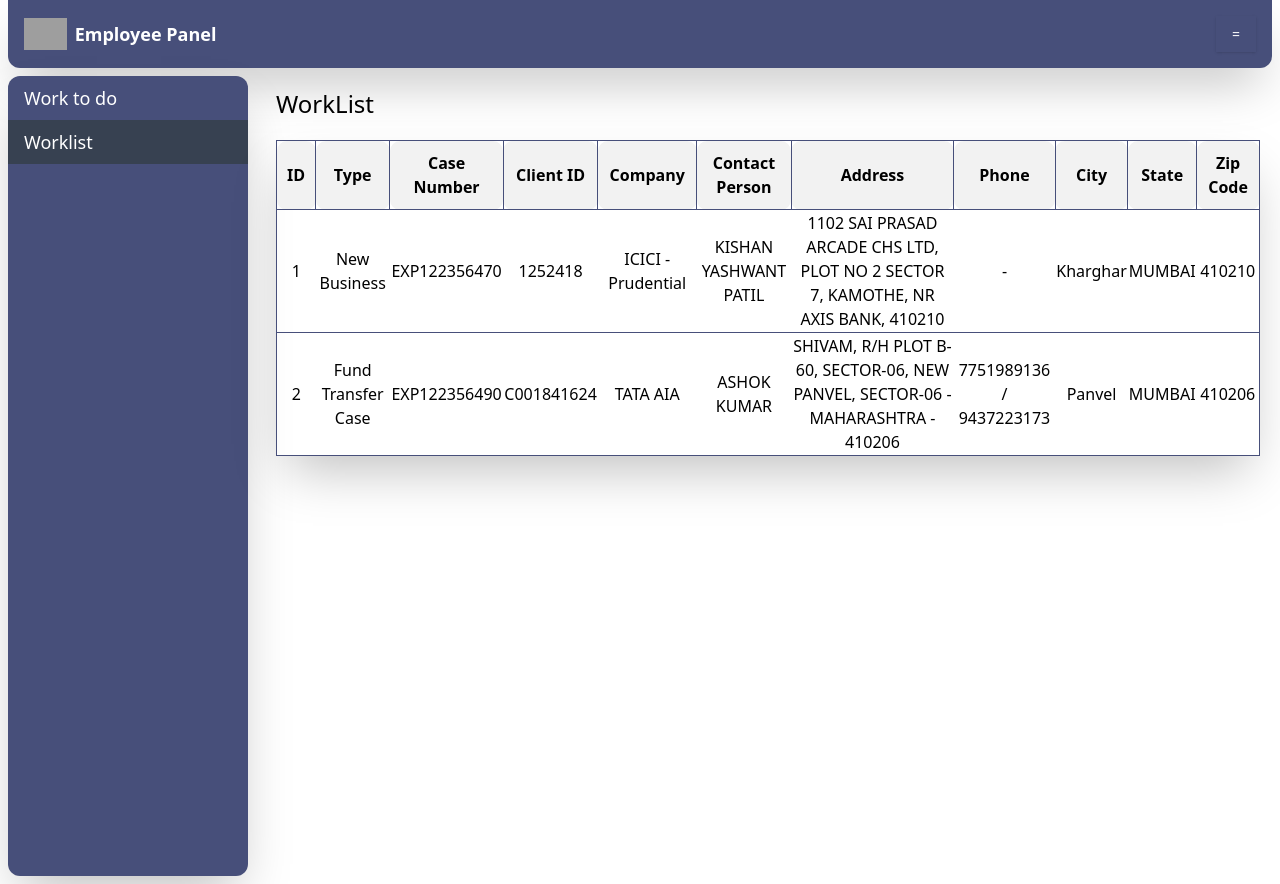
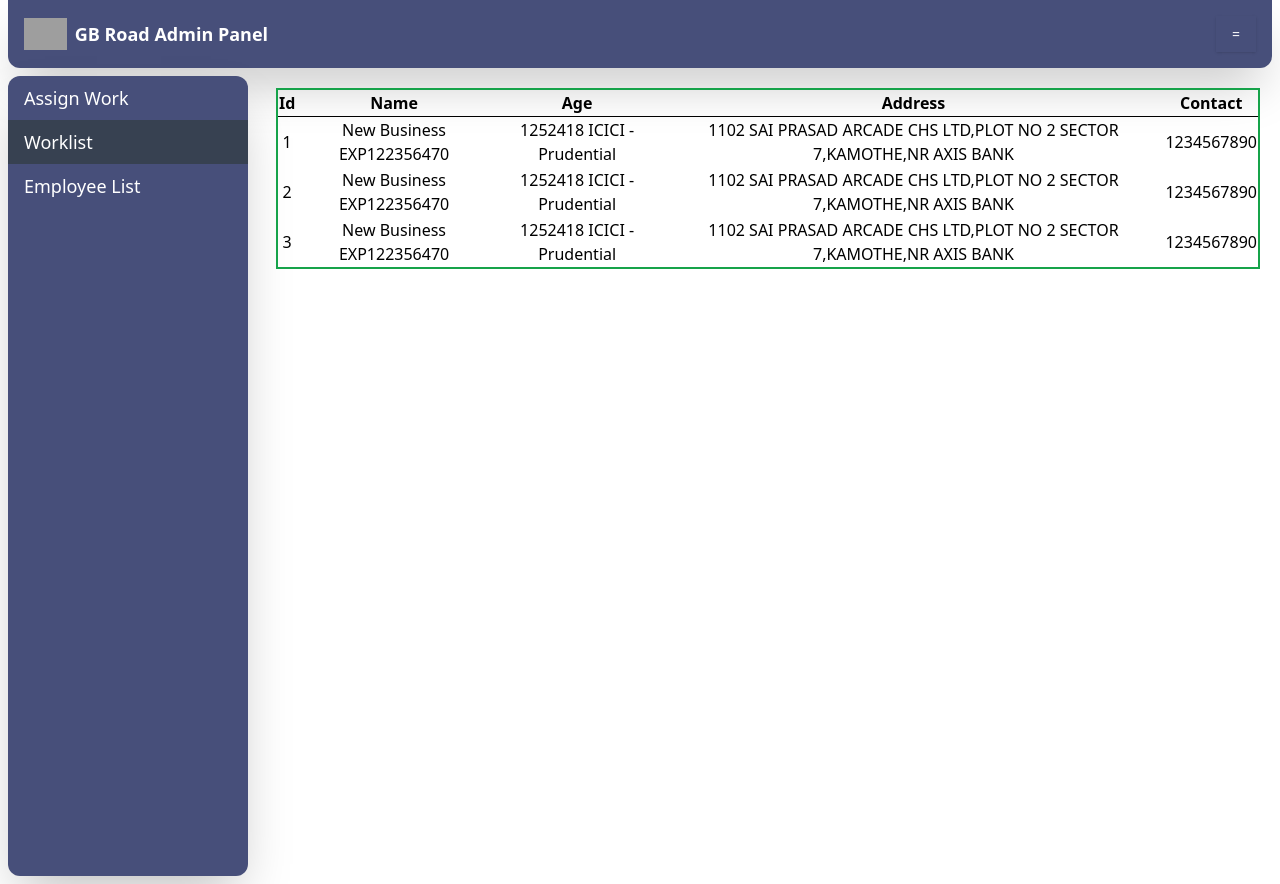
Before and after one commit to Meet2054/Project, a React (Vite) app: page / in a window 1280 px wide. Both pictures are taken after a click on the link "Worklist". Built offline with nearby package versions, Linux system fonts and the light colour scheme; grey boxes are pictures that could not be loaded.

Commit message:
Employee_Worklist_update

```diff
--- a/src/Admin/Employee.jsx
+++ b/src/Admin/Employee.jsx
@@ -1,8 +1,36 @@
 // Employee.js
 import React from 'react';
 
+const data = [
+  {id:1, name: "Anom", email:"Anom2003@gmail.com", contact: "123456789" },
+  {id:2, name: "Megha", email: "Megha2003@gmail.com", contact: "123456789" },
+  {id:3, name: "Subham", email: "Subham2003@gmail.com", contact: "123456789" },
+]
+
 const Employee = () => {
-  return <div>Employee Component</div>;
+  return <div>
+  <div className="App">
+          <table className="border-2 border-solid border-green-600 w-[100%] h-200">
+          <tr className='text-center'>
+                    <th className='border-b border-solid border-black text-center'>Id</th>
+                    <th className='border-b border-solid border-black text-center'>Name</th>
+                    <th className='border-b border-solid border-black'>Email</th>
+                    <th className='border-b border-solid border-black'>Contact</th>
+                </tr>
+                {data.map((val, key) => {
+                    return (
+                        <tr key={key} >
+                            <td className='text-center'>{val.id}</td>
+                            <td className='text-center'>{val.name}</td>
+                            <td className='text-center'>{val.email}</td>
+                            <td className='text-center'>{val.contact}</td>
+
+                        </tr>
+                    )
+                })}
+            </table>
+        </div>
+  </div>;
 }
 
 export default Employee;
--- a/src/Admin/WorkList.jsx
+++ b/src/Admin/WorkList.jsx
@@ -1,8 +1,38 @@
-// WorkList.js
+// Employee.js
 import React from 'react';
 
-const WorkList = () => {
-  return <div>WorkList Component</div>;
+const data = [
+  {id:1, Businessname: "New Business	EXP122356470", age: "1252418	ICICI - Prudential", address: "1102 SAI PRASAD ARCADE CHS LTD,PLOT NO 2 SECTOR 7,KAMOTHE,NR AXIS BANK" ,contact: 1234567890 },
+  {id:2, Businessname: "New Business	EXP122356470", age: "1252418	ICICI - Prudential", address: "1102 SAI PRASAD ARCADE CHS LTD,PLOT NO 2 SECTOR 7,KAMOTHE,NR AXIS BANK" ,contact: 1234567890 },
+  {id:3, Businessname: "New Business	EXP122356470", age: "1252418	ICICI - Prudential", address: "1102 SAI PRASAD ARCADE CHS LTD,PLOT NO 2 SECTOR 7,KAMOTHE,NR AXIS BANK" ,contact: 1234567890 },
+]
+
+const Employee = () => {
+  return <div>
+  <div className="App">
+          <table className="border-2 border-solid border-green-600 w-[100%] h-200">
+          <tr className='text-center'>
+                    <th className='border-b border-solid border-black text-center'>Id</th>
+                    <th className='border-b border-solid border-black text-center'>Name</th>
+                    <th className='border-b border-solid border-black'>Age</th>
+                    <th className='border-b border-solid border-black'>Address</th>
+                    <th className='border-b border-solid border-black'>Contact</th>
+                </tr>
+                {data.map((val, key) => {
+                    return (
+                        <tr key={key} >
+                            <td className='text-center'>{val.id}</td>
+                            <td className='text-center'>{val.Businessname}</td>
+                            <td className='text-center'>{val.age}</td>
+                            <td className='text-center'>{val.address}</td>
+                            <td className='text-center'>{val.contact}</td>
+
+                        </tr>
+                    )
+                })}
+            </table>
+        </div>
+  </div>;
 }
 
-export default WorkList;
+export default Employee;
--- a/src/App.jsx
+++ b/src/App.jsx
@@ -11,8 +11,8 @@
     <>
      {/* <LoginScreen /> */}
      {/* <RegisterScreen /> */}
-     {/* <Admin_home /> */}
-     <Client_home />
+     <Admin_home />
+     {/* <Client_home /> */}
     </>
   )
 }
```
